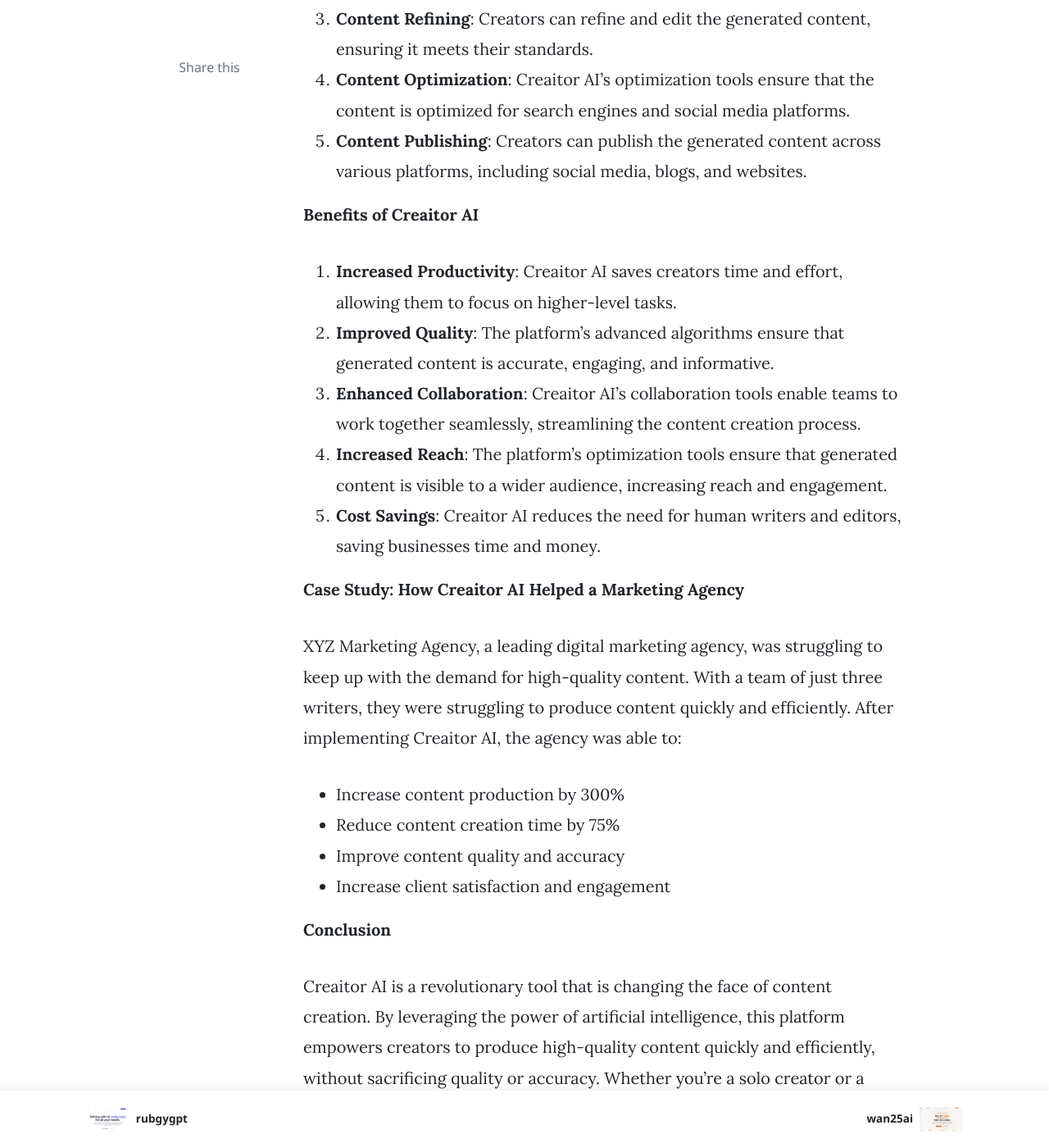
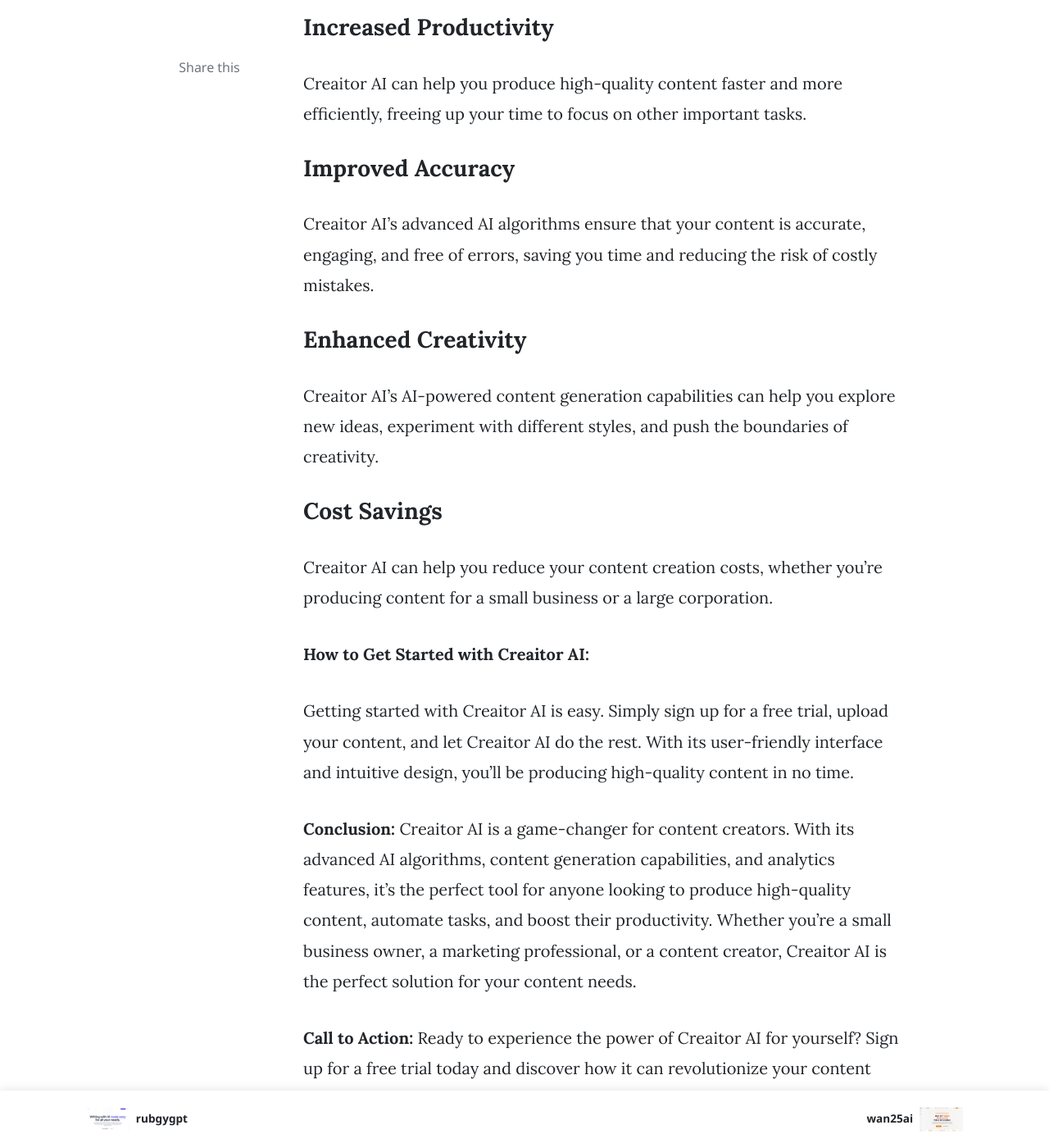
Before and after one commit to topaifree/topaifree.github.io, a Jekyll site: the page built from _posts/2025-09-29-creaitor-ai.md, in a window 1280 px wide and 1400 px high, scrolled down 2246 px. Shown: the whole window at 82% size. Built offline with Jekyll 4.4.1, drawn with Linux system fonts in a browser that asks for light colours; nearby versions of some CDN libraries; comment, search, counter and statistics services are not loaded; some of the changed text lies outside the part shown.

Commit message:
Add or update post 2025-09-29-creaitor-ai.md

```diff
--- a/_posts/2025-09-29-creaitor-ai.md
+++ b/_posts/2025-09-29-creaitor-ai.md
@@ -8,51 +8,60 @@
 metaDescription: "Creaitor AI - Creaitor.ai is an AI-powered writing tool that generates personalized and efficient content based on user descriptions in multiple languages with various pricing plans available."
 ---
 **
-"Discover Creaitor AI, a revolutionary tool that empowers creators to produce high-quality content with ease. Learn how this AI-powered platform simplifies content creation, saves time, and boosts productivity."
+"Discover the power of Creaitor AI, a cutting-edge AI tool that revolutionizes content creation. Learn how it can help you produce high-quality content, automate tasks, and boost your productivity."
 
-**Creaitor AI: Revolutionizing Content Creation with AI**
+**Title:** Creaitor AI: The Future of Content Creation
 
-In today's digital landscape, content creation has become a crucial aspect of any business or organization's marketing strategy. With the rise of social media, blogs, and other online platforms, the demand for high-quality content has never been higher. However, creating engaging and informative content that resonates with audiences can be a time-consuming and labor-intensive process. This is where Creaitor AI comes in – a cutting-edge tool that leverages the power of artificial intelligence to simplify content creation, save time, and boost productivity.
+**Introduction:**
+In today's digital age, content is king. With the rise of social media, blogs, and online platforms, the demand for high-quality content has never been higher. However, creating engaging and informative content can be a time-consuming and labor-intensive process. That's where Creaitor AI comes in – a groundbreaking AI tool that's changing the game for content creators.
 
 **What is Creaitor AI?**
+Creaitor AI is an innovative AI-powered content creation platform that uses machine learning algorithms to generate high-quality content. With its advanced natural language processing (NLP) capabilities, Creaitor AI can understand the context, tone, and style of your content, allowing it to produce engaging and accurate results.
 
-Creaitor AI is an innovative platform that uses machine learning algorithms to generate high-quality content, including text, images, and videos. This AI-powered tool is designed specifically for creators, allowing them to focus on what they do best – creating content that resonates with their audience. With Creaitor AI, creators can produce engaging content quickly and efficiently, without sacrificing quality or accuracy.
+**Key Features of Creaitor AI:**
 
-**Key Features of Creaitor AI**
+### **Content Generation**
 
-1. **Content Generation**: Creaitor AI's advanced algorithms can generate high-quality content, including blog posts, social media posts, product descriptions, and more.
-2. **Image and Video Creation**: The platform can also create stunning images and videos, complete with captions, hashtags, and SEO optimization.
-3. **Content Optimization**: Creaitor AI's built-in optimization tools ensure that generated content is optimized for search engines, increasing visibility and reach.
-4. **Collaboration Tools**: The platform allows creators to collaborate with team members, assign tasks, and track progress in real-time.
-5. **AI-Powered Editing**: Creaitor AI's advanced editing tools enable creators to refine and polish their content, ensuring it meets the highest standards.
+Creaitor AI's content generation capabilities are unparalleled. With its advanced AI algorithms, it can produce a wide range of content formats, including blog posts, social media posts, product descriptions, and more. Whether you need a single piece of content or a bulk order, Creaitor AI can handle it with ease.
 
-**How Creaitor AI Works**
+### **Content Editing**
 
-Creaitor AI uses a combination of natural language processing (NLP) and machine learning algorithms to generate high-quality content. Here's a step-by-step overview of the process:
+But Creaitor AI doesn't stop at content generation. Its advanced editing capabilities allow it to refine and improve your content, ensuring it's error-free, engaging, and optimized for search engines.
 
-1. **Content Brief**: Creators provide a content brief, outlining the topic, tone, and style of the content.
-2. **AI Analysis**: Creaitor AI's algorithms analyze the brief and generate a draft of the content.
-3. **Content Refining**: Creators can refine and edit the generated content, ensuring it meets their standards.
-4. **Content Optimization**: Creaitor AI's optimization tools ensure that the content is optimized for search engines and social media platforms.
-5. **Content Publishing**: Creators can publish the generated content across various platforms, including social media, blogs, and websites.
+### **Content Optimization**
 
-**Benefits of Creaitor AI**
+Creaitor AI's content optimization features are designed to help you get the most out of your content. With its advanced SEO capabilities, it can analyze your content and provide suggestions for improvement, ensuring your content is optimized for search engines and reaches a wider audience.
 
-1. **Increased Productivity**: Creaitor AI saves creators time and effort, allowing them to focus on higher-level tasks.
-2. **Improved Quality**: The platform's advanced algorithms ensure that generated content is accurate, engaging, and informative.
-3. **Enhanced Collaboration**: Creaitor AI's collaboration tools enable teams to work together seamlessly, streamlining the content creation process.
-4. **Increased Reach**: The platform's optimization tools ensure that generated content is visible to a wider audience, increasing reach and engagement.
-5. **Cost Savings**: Creaitor AI reduces the need for human writers and editors, saving businesses time and money.
+### **Content Analytics**
 
-**Case Study: How Creaitor AI Helped a Marketing Agency**
+Creaitor AI's content analytics features provide valuable insights into your content's performance. With its advanced analytics capabilities, you can track engagement metrics, analyze audience behavior, and refine your content strategy to achieve better results.
 
-XYZ Marketing Agency, a leading digital marketing agency, was struggling to keep up with the demand for high-quality content. With a team of just three writers, they were struggling to produce content quickly and efficiently. After implementing Creaitor AI, the agency was able to:
+**Benefits of Using Creaitor AI:**
 
-* Increase content production by 300%
-* Reduce content creation time by 75%
-* Improve content quality and accuracy
-* Increase client satisfaction and engagement
+### **Increased Productivity**
 
-**Conclusion**
+Creaitor AI can help you produce high-quality content faster and more efficiently, freeing up your time to focus on other important tasks.
 
-Creaitor AI is a revolutionary tool that is changing the face of content creation. By leveraging the power of artificial intelligence, this platform empowers creators to produce high-quality content quickly and efficiently, without sacrificing quality or accuracy. Whether you're a solo creator or a large organization, Creaitor AI is the perfect solution for anyone looking to simplify content creation, save time, and boost productivity. Try Creaitor AI today and discover a new world of content creation possibilities.
+### **Improved Accuracy**
+
+Creaitor AI's advanced AI algorithms ensure that your content is accurate, engaging, and free of errors, saving you time and reducing the risk of costly mistakes.
+
+### **Enhanced Creativity**
+
+Creaitor AI's AI-powered content generation capabilities can help you explore new ideas, experiment with different styles, and push the boundaries of creativity.
+
+### **Cost Savings**
+
+Creaitor AI can help you reduce your content creation costs, whether you're producing content for a small business or a large corporation.
+
+**How to Get Started with Creaitor AI:**
+
+Getting started with Creaitor AI is easy. Simply sign up for a free trial, upload your content, and let Creaitor AI do the rest. With its user-friendly interface and intuitive design, you'll be producing high-quality content in no time.
+
+**Conclusion:**
+Creaitor AI is a game-changer for content creators. With its advanced AI algorithms, content generation capabilities, and analytics features, it's the perfect tool for anyone looking to produce high-quality content, automate tasks, and boost their productivity. Whether you're a small business owner, a marketing professional, or a content creator, Creaitor AI is the perfect solution for your content needs.
+
+**Call to Action:**
+Ready to experience the power of Creaitor AI for yourself? Sign up for a free trial today and discover how it can revolutionize your content creation process.
+
+**Meta keywords:** Creaitor AI, AI-powered content creation, content generation, content editing, content optimization, content analytics, productivity, accuracy, creativity, cost savings.
```
